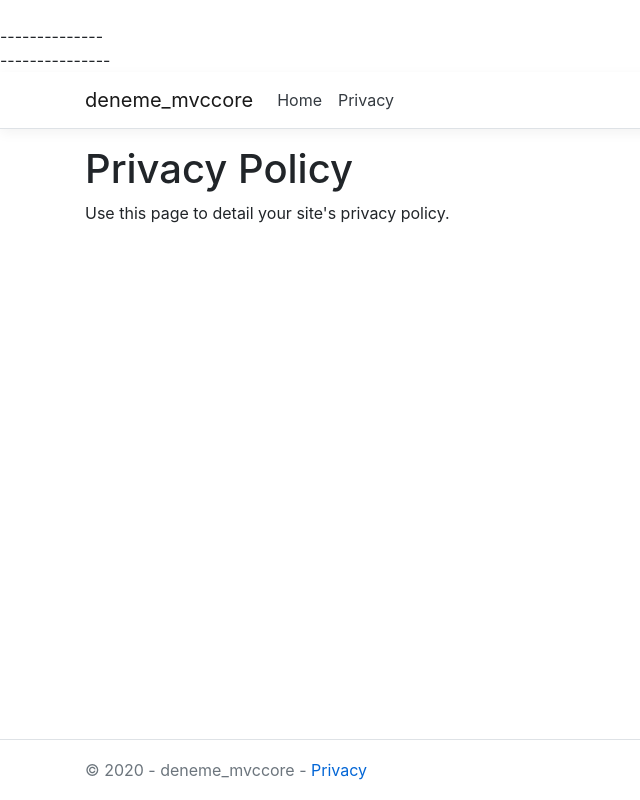
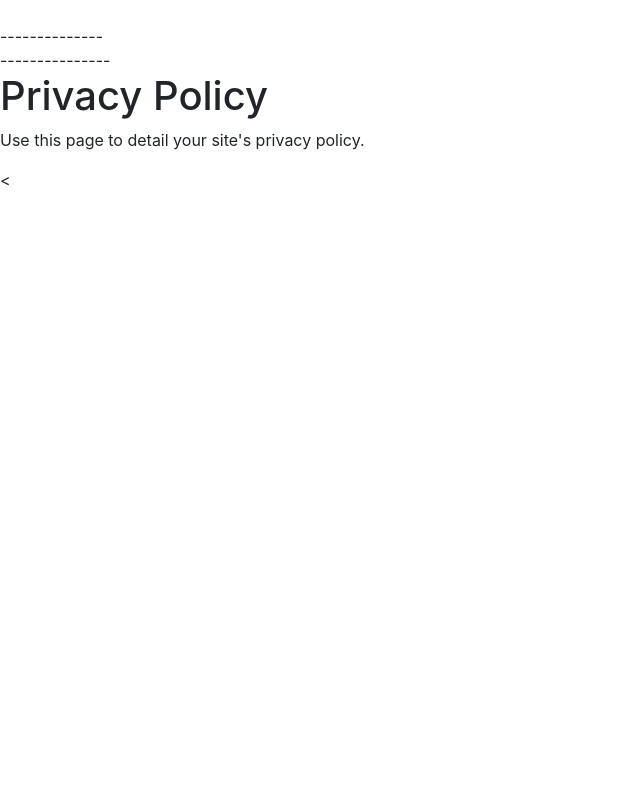
Before and after one commit to nazircevik/deneme_mvccore, an ASP.NET Core app: page /Home/Privacy in a window 1280 px wide. Shown: the whole page, without its empty margins (0-640 px from the left). Run offline with ASP.NET Core 8, Linux system fonts and the light colour scheme.

Commit message:
admin layout

```diff
--- a/deneme_mvccore/Views/Shared/_Layout.cshtml
+++ b/deneme_mvccore/Views/Shared/_Layout.cshtml
@@ -14,41 +14,14 @@
                       @await Component.InvokeAsync("StudentList",new { filter=""})
                   </div>
     ---------------
-    <header>
-        <nav class="navbar navbar-expand-sm navbar-toggleable-sm navbar-light bg-white border-bottom box-shadow mb-3">
-            <div class="container">
-                <a class="navbar-brand" asp-area="" asp-controller="Home" asp-action="Index">deneme_mvccore</a>
-                <button class="navbar-toggler" type="button" data-toggle="collapse" data-target=".navbar-collapse" aria-controls="navbarSupportedContent"
-                        aria-expanded="false" aria-label="Toggle navigation">
-                    <span class="navbar-toggler-icon"></span>
-                </button>
-                <div class="navbar-collapse collapse d-sm-inline-flex flex-sm-row-reverse">
-                    <ul class="navbar-nav flex-grow-1">
-                        <li class="nav-item">
-                            <a class="nav-link text-dark" asp-area="" asp-controller="Home" asp-action="Index">Home</a>
-                        </li>
-                        <li class="nav-item">
-                            <a class="nav-link text-dark" asp-area="" asp-controller="Home" asp-action="Privacy">Privacy</a>
-                        </li>
-                    </ul>
-                </div>
-            </div>
-        </nav>
-    </header>
-    <div class="container">
-        <main role="main" class="pb-3">
+
+    <div>
+
             @RenderBody()
-        </main>
+
     </div>
 
-    <footer class="border-top footer text-muted">
-        <div class="container">
-            &copy; 2020 - deneme_mvccore - <a asp-area="" asp-controller="Home" asp-action="Privacy">Privacy</a>
-        </div>
-    </footer>
-    <script src="~/lib/jquery/dist/jquery.min.js"></script>
-    <script src="~/lib/bootstrap/dist/js/bootstrap.bundle.min.js"></script>
-    <script src="~/js/site.js" asp-append-version="true"></script>
+    <
     @RenderSection("Scripts", required: false)
 </body>
 </html>
```
Also changed, not shown: deneme_mvccore/Areas/admin/Views/Home/Index.cshtml (+1 -13 lines), deneme_mvccore/Areas/admin/Views/Shared/_Layout.cshtml (added, +15 -0 lines).
